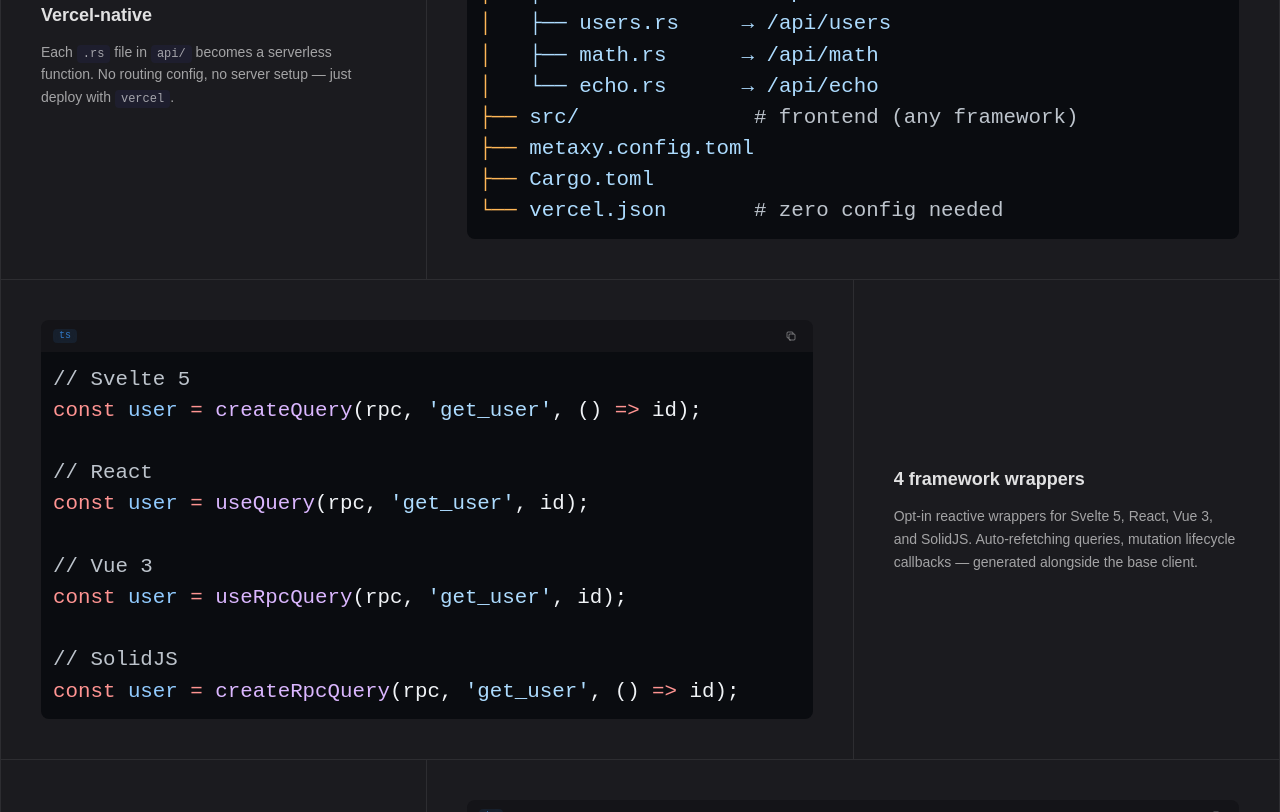
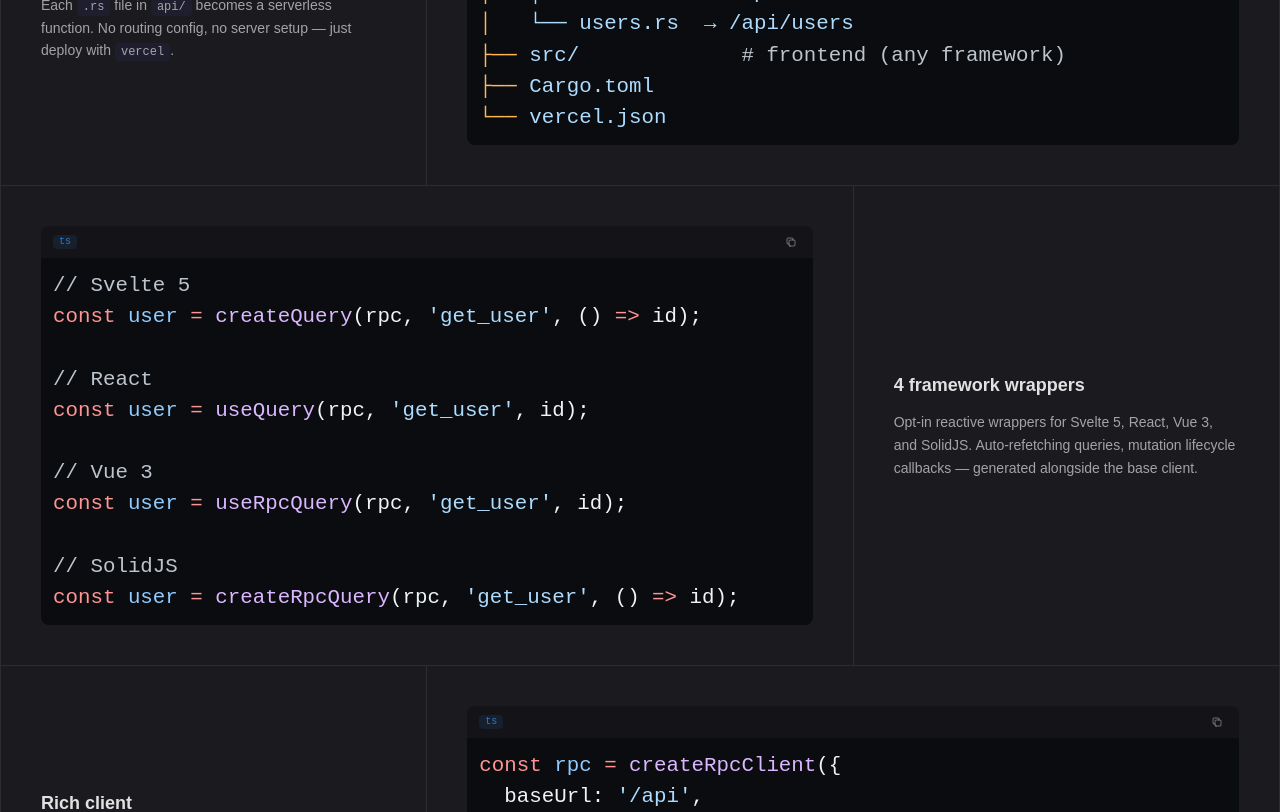
Before and after one commit to misha-mad/vercel-rpc, a SvelteKit app in the folder demo/: page / in a window 1280 px wide. Shown: the part 2780-3592 px from the top of the page. Built offline with nearby package versions, Linux system fonts and the light colour scheme.

Commit message:
style: simplify Vercel-native file tree example

```diff
--- a/demo/src/routes/+page.server.ts
+++ b/demo/src/routes/+page.server.ts
@@ -103,14 +103,11 @@
 		lang: 'shellscript',
 		code: `my-app/
 ├── api/
-│   ├── hello.rs     → /api/hello
-│   ├── users.rs     → /api/users
-│   ├── math.rs      → /api/math
-│   └── echo.rs      → /api/echo
-├── src/              # frontend (any framework)
-├── metaxy.config.toml
+│   ├── hello.rs  → /api/hello
+│   └── users.rs  → /api/users
+├── src/             # frontend (any framework)
 ├── Cargo.toml
-└── vercel.json       # zero config needed`
+└── vercel.json`
 	},
 
 	// 9. Rich client
```
